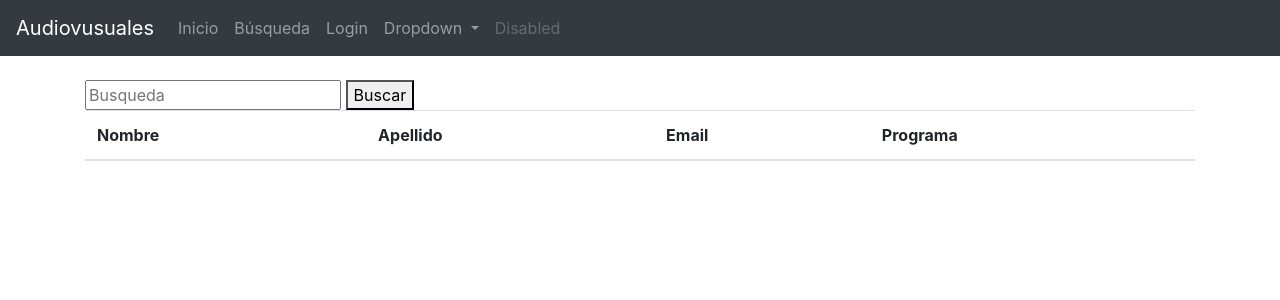
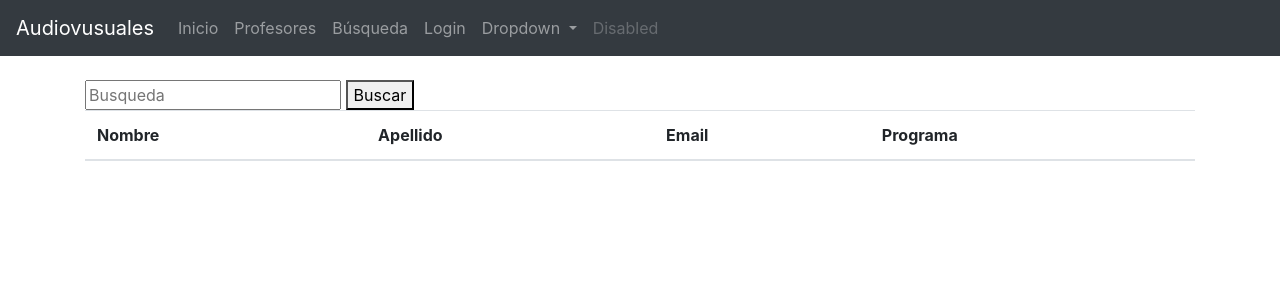
Before and after one commit to santtury/ProyectoAudiovisuales, a Flask app: page /Busqueda in a window 1280 px wide. Shown: the top 300 px of the page. Run offline with Flask 2, Linux system fonts and the light colour scheme; lists and menus that the app fills with data are empty; parts of the project's set-up code (start-up, migrations or seed data) failed here and were passed over; some libraries are stand-ins or nearby versions.

Commit message:
Layout actualizado

```diff
--- a/app/static/App.py
+++ b/app/static/App.py
@@ -21,6 +21,13 @@ app.secret_key = 'mysecretkey'
 
 @app.route('/')
 def index():
+    cur = mysql.connection.cursor()
+    cur.execute('SELECT * FROM profesores')
+    data = cur.fetchall()
+    return render_template('login.html', profesores = data)
+
+@app.route('/inicio')
+def inicio():
     cur = mysql.connection.cursor()
     cur.execute('SELECT * FROM profesores')
     data = cur.fetchall()
@@ -49,7 +56,7 @@ def login():
         if len(user) > 0:
             if str(user["contraseña"])==str(password):
 
-               # session['name'] = user['name']
+               # session['names'] = user['name']
                # session['email'] = user['email']
                 return render_template("buscarprofesor.html")
             else:
--- a/app/static/templates/nuevoLayout.html
+++ b/app/static/templates/nuevoLayout.html
@@ -24,6 +24,9 @@
             <ul class="navbar-nav mr-auto">
                 <li class="nav-item">
                     <a class="nav-link" href="/">Inicio<span class="sr-only">(current)</span></a>
+                </li>
+                <li class="nav-item">
+                    <a class="nav-link" href="/inicio">Profesores</a>
                 </li>
                 <li class="nav-item">
                     <a class="nav-link" href="/Busqueda">Búsqueda</a>
```
